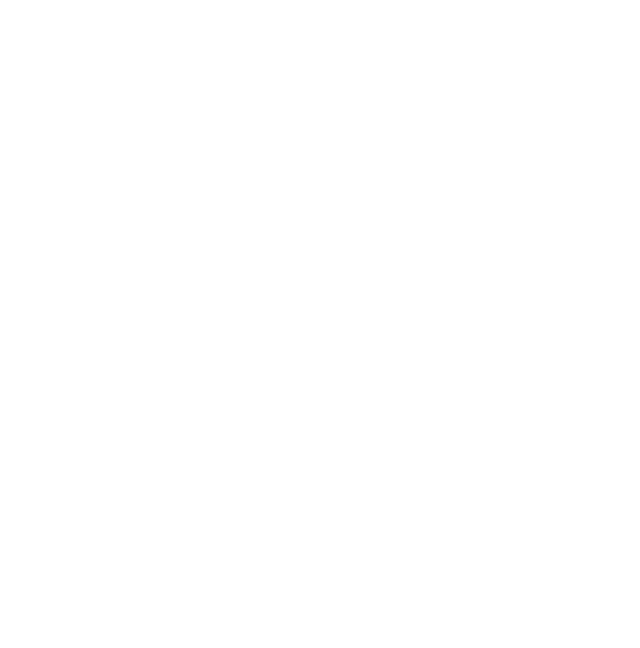
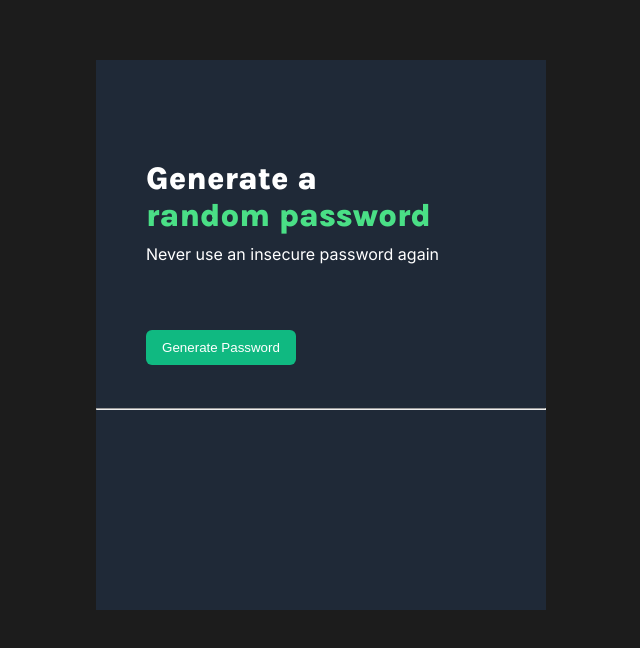
Before and after one commit to Gnometoaster/password-generator, a plain HTML site: page index.html in a window 1280 px wide. Shown: the whole page, without its empty margins (319-959 px from the left). Drawn offline with Linux system fonts and the light colour scheme.

Commit message:
add html and styles, soft coded js

```diff
--- a/index.html
+++ b/index.html
@@ -4,7 +4,25 @@
     <meta charset="UTF-8" />
     <meta http-equiv="X-UA-Compatible" content="IE=edge" />
     <meta name="viewport" content="width=, initial-scale=1.0" />
-    <title>Document</title>
+    <link rel="stylesheet" href="styles.css" />
+    <link rel="preconnect" href="https://fonts.googleapis.com">
+    <link rel="preconnect" href="https://fonts.gstatic.com" crossorigin>
+    <link href="https://fonts.googleapis.com/css2?family=Inter&family=Karla:wght@800&display=swap" rel="stylesheet">
+    <title>Password Generator</title>
   </head>
-  <body></body>
+  <body>
+    <div class="main">
+      <div class="hero">
+        <h1 class="title">Generate a <br>
+          <span id="title-alt">random password</span> </h1>
+
+        <p>Never use an insecure password again</p>
+        <button class="btn">Generate Password</button>
+     </div>
+      <hr />
+      <p id="password-el-one"></p>
+      <p id="password-el-two"></p>
+  </div>
+    <script src="index.js"></script>
+  </body>
 </html>
--- a/index.js
+++ b/index.js
@@ -0,0 +1,12 @@
+const characters = ["A","B","C","D","E","F","G","H","I","J","K","L","M","N","O","P","Q","R","S","T","U","V","W","X","Y","Z","a","b","c","d","e","f","g","h","i","j","k","l","m","n","o","p","q","r","s","t","u","v","w","x","y","z", "0", "1", "2", "3", "4", "5", "6", "7", "8", "9","~","`","!","@","#","$","%","^","&","*","(",")","_","-","+","=","{","[","}","]",",","|",":",";","<",">",".","?",
+"/"];
+
+//loop through the array
+for (let i = 0; i < characters.length; i ++) {
+  let index = Math.floor(Math.random * characters.length)
+  return index
+}
+console.log(index[i])
+//randomly select a character
+//display character in passwordEl
+//repeat 15 times (once for each password character)
--- a/styles.css
+++ b/styles.css
@@ -0,0 +1,49 @@
+body {
+  margin: 0;
+  background: #1c1c1c;
+  font-family: Inter, sans-serif;
+}
+
+.main {
+  height: 550px;
+  width: 450px;
+  margin: 60px auto;
+  background-color: #1F2937;
+  color: white;
+}
+
+.hero {
+  display: flex;
+  flex-direction: column;
+  padding-left: 50px;
+  padding-top: 100px;
+}
+
+h1 {
+  font-family: Karla, sans-serif;
+  margin-bottom: 10px;
+  margin-top: 0;
+}
+
+#title-alt {
+  color: #4ADF86;
+}
+
+p {
+  margin-top: 0;
+}
+
+.btn {
+  height: 35px;
+  width: 150px;
+  left: 52px;
+  top: 284px;
+  border: none;
+  border-radius: 6px;
+  padding: 6px 10px 6px 10px;
+  background: #10B981;
+  color: white;
+  margin-bottom: 35px;
+  margin-top: 50px;
+
+}
```
